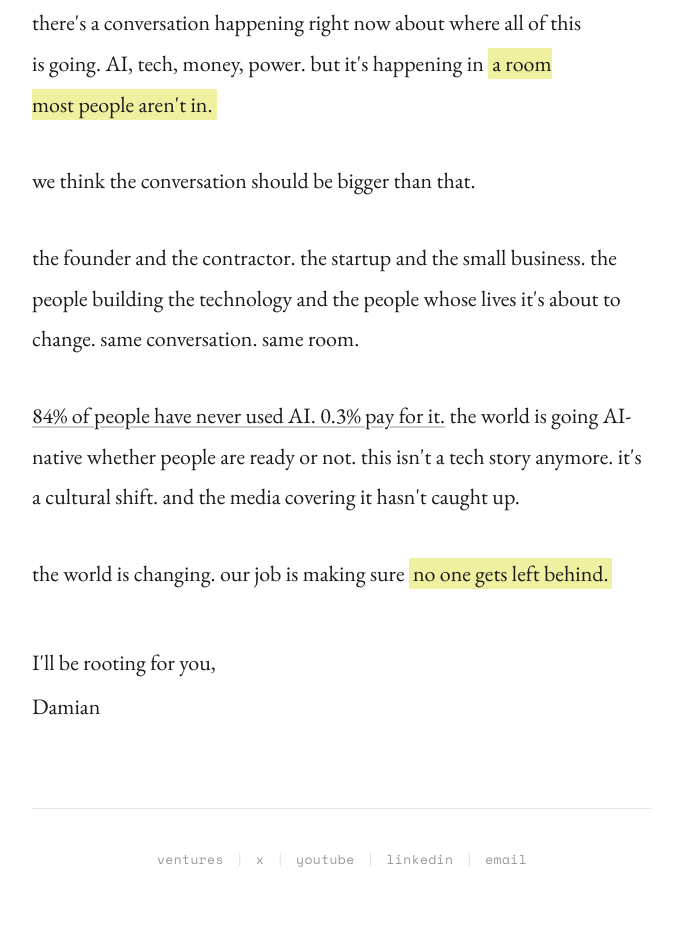
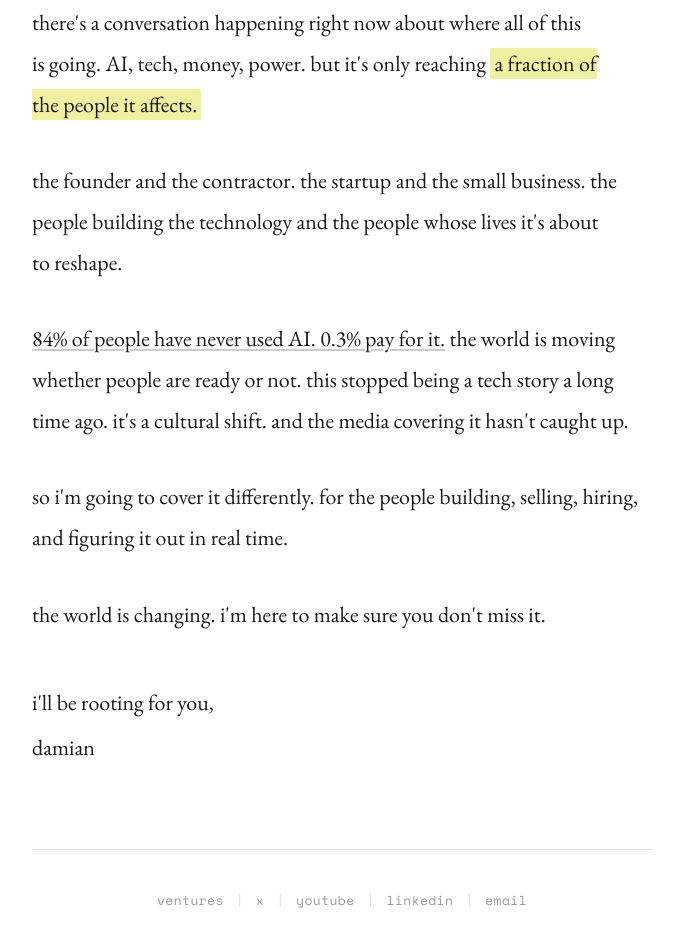
Before and after one commit to dame1122/thesis, a plain HTML site: page index.html in a window 1280 px wide. Shown: the part 311-1258 px from the top of the page, without its empty margins (298-981 px from the left). Drawn offline with nearby package versions, Linux system fonts and the light colour scheme.

Commit message:
Update index.html

```diff
--- a/index.html
+++ b/index.html
@@ -11,7 +11,7 @@
 <!-- Open Graph -->
 <meta property="og:type" content="website">
 <meta property="og:title" content="Damian Player | the world is going AI-native">
-<meta property="og:description" content="there's a conversation happening right now about where all of this is going. AI, tech, money, power. but it's happening in a room most people aren't in.">
+<meta property="og:description" content="there's a conversation happening right now about where all of this is going. AI, tech, money, power. but it's only reaching a fraction of the people it affects.">
 <meta property="og:url" content="https://tradedai.com">
 <meta property="og:site_name" content="Damian Player">
 
@@ -20,13 +20,11 @@
 <meta name="twitter:site" content="@damianplayer">
 <meta name="twitter:creator" content="@damianplayer">
 <meta name="twitter:title" content="Damian Player | the world is going AI-native">
-<meta name="twitter:description" content="there's a conversation happening right now about where all of this is going. AI, tech, money, power. but it's happening in a room most people aren't in.">
+<meta name="twitter:description" content="there's a conversation happening right now about where all of this is going. AI, tech, money, power. but it's only reaching a fraction of the people it affects.">
 
 <!-- Canonical -->
 <link rel="canonical" href="https://tradedai.com">
 
-<!-- Favicon (update path when you have one) -->
-<!-- <link rel="icon" type="image/png" href="/favicon.png"> -->
 <link rel="preconnect" href="https://fonts.googleapis.com">
 <link rel="preconnect" href="https://fonts.gstatic.com" crossorigin>
 <link href="https://fonts.googleapis.com/css2?family=EB+Garamond:ital,wght@0,400;0,500;1,400&family=Space+Mono:wght@400;700&display=swap" rel="stylesheet">
@@ -39,7 +37,6 @@
     min-height: 100vh;
   }
 
-  /* NAV */
   nav {
     position: fixed;
     top: 0;
@@ -119,7 +116,6 @@
     background: #333;
   }
 
-  /* LETTER */
   .page {
     display: flex;
     flex-direction: column;
@@ -167,7 +163,6 @@
     text-decoration-color: #1a1a1a;
   }
 
-  /* FOOTER */
   .footer {
     margin-top: 5rem;
     padding-top: 2.5rem;
@@ -256,7 +251,6 @@
     border-color: #1a1a1a;
   }
 
-  /* POPUP */
   .overlay {
     display: none;
     position: fixed;
@@ -452,7 +446,6 @@
 </head>
 <body>
 
-<!-- NAV -->
 <nav id="nav">
   <div class="nav-left" style="display: flex; align-items: center; gap: 0.75rem;">
     <a href="https://antigamble.co" target="_blank" class="nav-social">ventures</a>
@@ -464,12 +457,10 @@
     <a href="https://linkedin.com/in/damianplayer" target="_blank" class="nav-social">linkedin</a>
     <span class="nav-pipe">|</span>
     <a id="nav-email-link" class="nav-social">email</a>
-    <!-- subscribe hidden for now -->
     <a class="nav-social" style="cursor: pointer; display: none;" onclick="document.getElementById('overlay').classList.add('active')">subscribe</a>
   </div>
 </nav>
 
-<!-- POPUP (hidden for now) -->
 <div class="overlay" id="overlay" style="display: none !important;" onclick="if(event.target===this)this.classList.remove('active')">
   <div class="popup">
     <button class="popup-close" onclick="document.getElementById('overlay').classList.remove('active')">&times;</button>
@@ -482,7 +473,6 @@
   </div>
 </div>
 
-<!-- LETTER -->
 <div class="page">
 <div class="letter">
 
@@ -490,18 +480,18 @@
     <p style="font-size: 32px; font-weight: 500; line-height: 1.4; margin-bottom: 1.5rem;">the world is going AI-native.</p>
     <p>most people don't even know what that means yet. it's going to change how you work, how you hire, how you sell, how you build. everything.</p>
 
-    <p>there's a conversation happening right now about where all of this is going. AI, tech, money, power. but it's happening in <mark>a room most people&nbsp;aren't&nbsp;in.</mark></p>
+    <p>there's a conversation happening right now about where all of this is going. AI, tech, money, power. but it's only reaching <mark>a fraction of the people&nbsp;it&nbsp;affects.</mark></p>
 
-    <p>we think the conversation should be bigger than that.</p>
+    <p>the founder and the contractor. the startup and the small business. the people building the technology and the people whose lives it's about to reshape.</p>
 
-    <p>the founder and the contractor. the startup and the small business. the people building the technology and the people whose lives it's about to change. same conversation.&nbsp;same&nbsp;room.</p>
+    <p><a href="https://x.com/damianplayer/status/2025234388137468387" target="_blank">84% of people have never used AI. 0.3%&nbsp;pay&nbsp;for&nbsp;it.</a> the world is moving whether people are ready or not. this stopped being a tech story a long time ago. it's a cultural shift. and the media covering it hasn't&nbsp;caught&nbsp;up.</p>
 
-    <p><a href="https://x.com/damianplayer/status/2025234388137468387" target="_blank">84% of people have never used AI. 0.3%&nbsp;pay&nbsp;for&nbsp;it.</a> the world is going AI-native whether people are ready or not. this isn't a tech story anymore. it's a cultural shift. and the media covering it hasn't&nbsp;caught&nbsp;up.</p>
+    <p>so i'm going to cover it differently. for the people building, selling, hiring, and figuring it out in real time.</p>
 
-    <p>the world is changing. our job is making sure <mark>no one gets&nbsp;left&nbsp;behind.</mark></p>
+    <p>the world is changing. i'm here to make sure you don't miss it.</p>
 
-    <p style="margin-top: 3rem; margin-bottom: 0.25rem;">I'll be rooting for you,</p>
-    <p style="color: #1a1a1a; margin-bottom: 0;">Damian</p>
+    <p style="margin-top: 3rem; margin-bottom: 0.25rem;">i'll be rooting for you,</p>
+    <p style="color: #1a1a1a; margin-bottom: 0;">damian</p>
   </div>
 
   <div class="footer">
```
